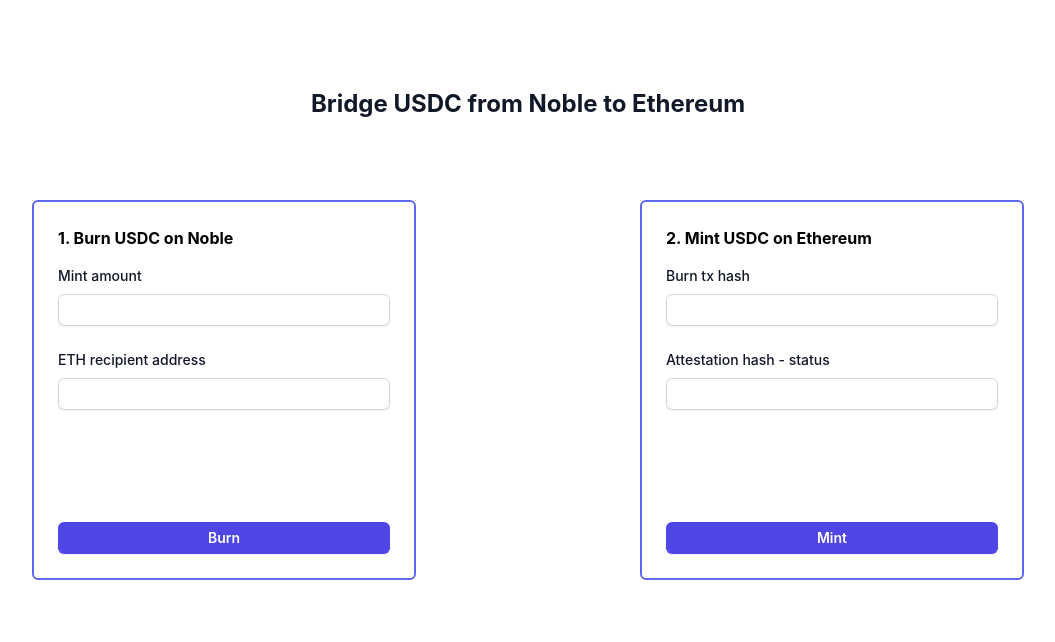
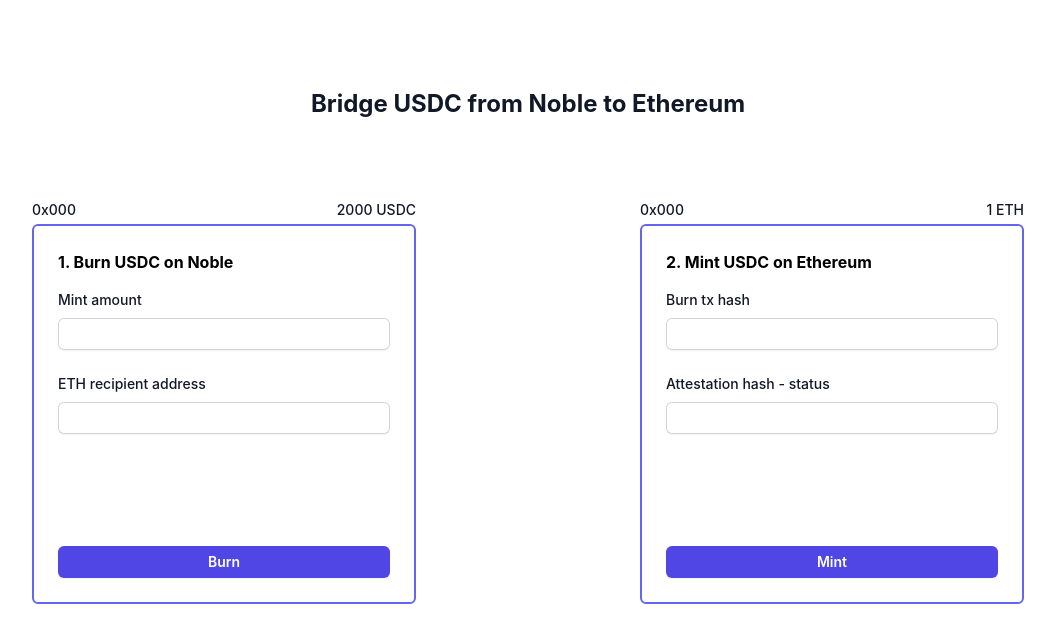
Before and after one commit to Foulks-Plb/bridge-noble-ethereum, a React (Vite) app: page / in a window 1280 px wide. Shown: the top 642 px of the page, without its empty margins (112-1167 px from the left). Built offline with nearby package versions, Linux system fonts and the light colour scheme.

Commit message:
feat: info address & currency

```diff
--- a/src/components/burn/burn.tsx
+++ b/src/components/burn/burn.tsx
@@ -1,7 +1,12 @@
+import Info, { Currency } from "../info/info";
+
 export default function Burn() {
   return (
     <>
-      <div className="action mt-10 sm:mx-auto sm:w-full sm:max-w-sm">
+      <div className="mt-10 sm:mx-auto sm:w-full sm:max-w-sm">
+        <Info currency={Currency.USDC} value={2000} address="0x000" />
+
+        <div className="action">
           <div className="align-center">
             <div className="font-bold text-gray-90 mb-4">
               1. Burn USDC on Noble
@@ -49,6 +54,7 @@
             </div>
           </form>
         </div>
+      </div>
     </>
   );
 }
--- /dev/null
+++ b/src/components/info/info.tsx
@@ -0,0 +1,21 @@
+type InfoProps = {
+  currency: Currency;
+  value: number;
+  address: string;
+};
+
+export enum Currency {
+  ETH = "ETH",
+  USDC = "USDC",
+}
+
+export default function Info({ currency, value, address }: InfoProps) {
+  return (
+    <div className="flex justify-between text-sm font-medium text-gray-900 mb-1">
+      <div>{address}</div>
+      <div>
+        {value} {currency}
+      </div>
+    </div>
+  );
+}
--- a/src/components/mint/mint.tsx
+++ b/src/components/mint/mint.tsx
@@ -1,7 +1,11 @@
+import Info, { Currency } from "../info/info";
+
 export default function Mint() {
   return (
     <>
-      <div className="action mt-10 sm:mx-auto sm:w-full sm:max-w-sm">
+      <div className="mt-10 sm:mx-auto sm:w-full sm:max-w-sm">
+        <Info  currency={Currency.ETH} value={1} address="0x000"/>
+        <div className="action">
           <div className="align-center">
             <div className="font-bold text-gray-90 mb-4">
               2. Mint USDC on Ethereum
@@ -9,9 +13,7 @@
           </div>
           <form className="space-y-6" action="#" method="POST">
             <div>
-            <label
-              className="block text-sm font-medium text-gray-900"
-            >
+              <label className="block text-sm font-medium text-gray-900">
                 Burn tx hash
               </label>
               <div className="mt-2">
@@ -49,6 +51,7 @@
             </div>
           </form>
         </div>
+      </div>
     </>
   );
 }
```
Lines whose indentation alone changed are shown as unchanged.
